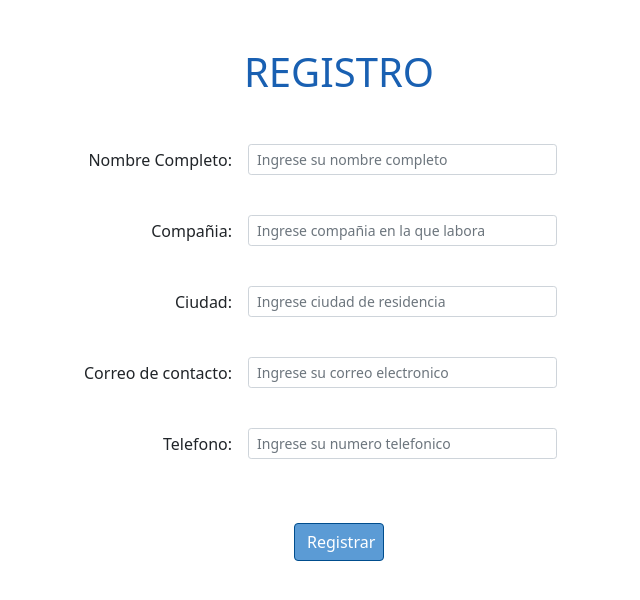
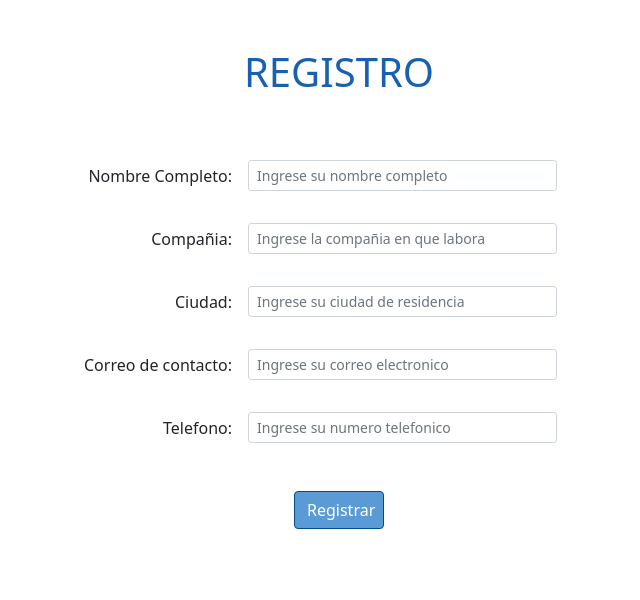
Before and after one commit to oixgres/HCarbono, a PHP site: page /codes/html/register.html in a window 1280 px wide. Shown: the part 56-656 px from the top of the page, without its empty margins (325-965 px from the left). Run offline with PHP 8.4, Linux system fonts and the light colour scheme.

Commit message:
Se esta trabajando en la limitacion de datos en los inputs, para asi evitar errores

```diff
--- a/SistemaEmisiones/codes/html/register.html
+++ b/SistemaEmisiones/codes/html/register.html
@@ -44,10 +44,10 @@
         <!-- Formulario de registro de usuario -->
         <form id="register-form" class="needs-validation" action="../php/newUser.php" method="post">
 
-          <!-- Nombre Completo -->
-          <div class="row g-3 align-items-center d-flex justify-content-center mb-4">
+          <!-- Nombre -->
+          <div class="row g-3 align-items-center d-flex justify-content-center mt-1">
             <div class="col-small d-flex justify-content-end">
-              <label for="nameSection" class="">Nombre Completo:</label>
+              <label for="nameSection">Nombre Completo:</label>
             </div>
             <div class="col-auto form-small">
               <input
@@ -58,14 +58,17 @@
                 placeholder="Ingrese su nombre completo"
               >
             </div>
-            <div class="d-flex ms-5 justify-content-center empty-input-message" data-error="Este campo debe ser llenado" >
+          </div>
+          <div class="row g-3 align-items-center d-flex justify-content-center mb-3">
+            <div class="col-small"></div>
+            <div class="col-auto form-small d-flex empty-input-message" data-error="Este campo debe ser llenado">
             </div>
           </div>
 
           <!-- Compañia -->
-          <div class="row g-3 align-items-center d-flex justify-content-center mb-4">
+          <div class="row g-3 align-items-center d-flex justify-content-center mt-1">
             <div class="col-small d-flex justify-content-end">
-              <label for="companySection" class="">Compañia:</label>
+              <label for="companySection">Compañia:</label>
             </div>
             <div class="col-auto form-small">
               <input
@@ -73,17 +76,20 @@
                 class="form-control form-control-sm no-empty-input"
                 id="companySection"
                 name="company"
-                placeholder="Ingrese compañia en la que labora"
+                placeholder="Ingrese la compañia en que labora"
               >
             </div>
-            <div class="d-flex ms-5 justify-content-center empty-input-message" data-error="Este campo debe ser llenado" >
+          </div>
+          <div class="row g-3 align-items-center d-flex justify-content-center mb-3">
+            <div class="col-small"></div>
+            <div class="col-auto form-small d-flex empty-input-message" data-error="Este campo debe ser llenado">
             </div>
           </div>
 
           <!-- Ciudad -->
-          <div class="row g-3 align-items-center d-flex justify-content-center mb-4">
+          <div class="row g-3 align-items-center d-flex justify-content-center mt-1">
             <div class="col-small d-flex justify-content-end">
-              <label for="citySection" class="">Ciudad:</label>
+              <label for="citySection">Ciudad:</label>
             </div>
             <div class="col-auto form-small">
               <input
@@ -91,17 +97,20 @@
                 class="form-control form-control-sm no-empty-input"
                 id="citySection"
                 name="city"
-                placeholder="Ingrese ciudad de residencia"
+                placeholder="Ingrese su ciudad de residencia"
               >
             </div>
-            <div class="d-flex ms-5 justify-content-center empty-input-message" data-error="Este campo debe ser llenado" >
+          </div>
+          <div class="row g-3 align-items-center d-flex justify-content-center mb-3">
+            <div class="col-small"></div>
+            <div class="col-auto form-small d-flex empty-input-message" data-error="Este campo debe ser llenado">
             </div>
           </div>
 
           <!-- Correo -->
-          <div class="row g-3 align-items-center d-flex justify-content-center mb-4">
+          <div class="row g-3 align-items-center d-flex justify-content-center mt-1">
             <div class="col-small d-flex justify-content-end">
-              <label for="emailSection" class="">Correo de contacto:</label>
+              <label for="emailSection">Correo de contacto:</label>
             </div>
             <div class="col-auto form-small">
               <input
@@ -112,14 +121,17 @@
                 placeholder="Ingrese su correo electronico"
               >
             </div>
-            <div class="d-flex ms-5 justify-content-center empty-input-message" data-error="Este campo debe ser llenado" >
+          </div>
+          <div class="row g-3 align-items-center d-flex justify-content-center mb-3">
+            <div class="col-small"></div>
+            <div class="col-auto form-small d-flex empty-input-message" data-error="Este campo debe ser llenado">
             </div>
           </div>
 
           <!-- Telefono -->
-          <div class="row g-3 align-items-center d-flex justify-content-center mb-4">
+          <div class="row g-3 align-items-center d-flex justify-content-center mt-1">
             <div class="col-small d-flex justify-content-end">
-              <label for="phoneSection" class="">Telefono:</label>
+              <label for="phoneSection">Telefono:</label>
             </div>
             <div class="col-auto form-small">
               <input
@@ -130,7 +142,10 @@
                 placeholder="Ingrese su numero telefonico"
               >
             </div>
-            <div class="d-flex ms-5 justify-content-center empty-input-message" data-error="Este campo debe ser llenado" >
+          </div>
+          <div class="row g-3 align-items-center d-flex justify-content-center mb-3">
+            <div class="col-small"></div>
+            <div class="col-auto form-small d-flex empty-input-message" data-error="Este campo debe ser llenado">
             </div>
           </div>
 
--- a/SistemaEmisiones/codes/php/newUser.php
+++ b/SistemaEmisiones/codes/php/newUser.php
@@ -10,7 +10,6 @@ if ($connection)
   $city = $_POST["city"];
   $email = $_POST["email"];
   $phone = $_POST["phone"];
-  $device = $_POST["device"];
 
   /* Verificamos que el correo no se encuentre ya registrado */
   $checkmail = mysqli_query($connection, "SELECT * FROM Usuario WHERE Correo='".$email."'");
--- a/documents/notas.txt
+++ b/documents/notas.txt
@@ -1,3 +1,3 @@
 23/05/2021
 
-- Por alguna razon aparece un scroll lateral cuando aparece el mensaje de error en inputs
+- Por alguna razon aparece un scroll lateral cuando aparece el mensaje de error en inputs +
```
Also changed, not shown: SistemaEmisiones/codes/js/checkInput.js (+46 -17 lines). Lines whose indentation alone changed are shown as unchanged.
